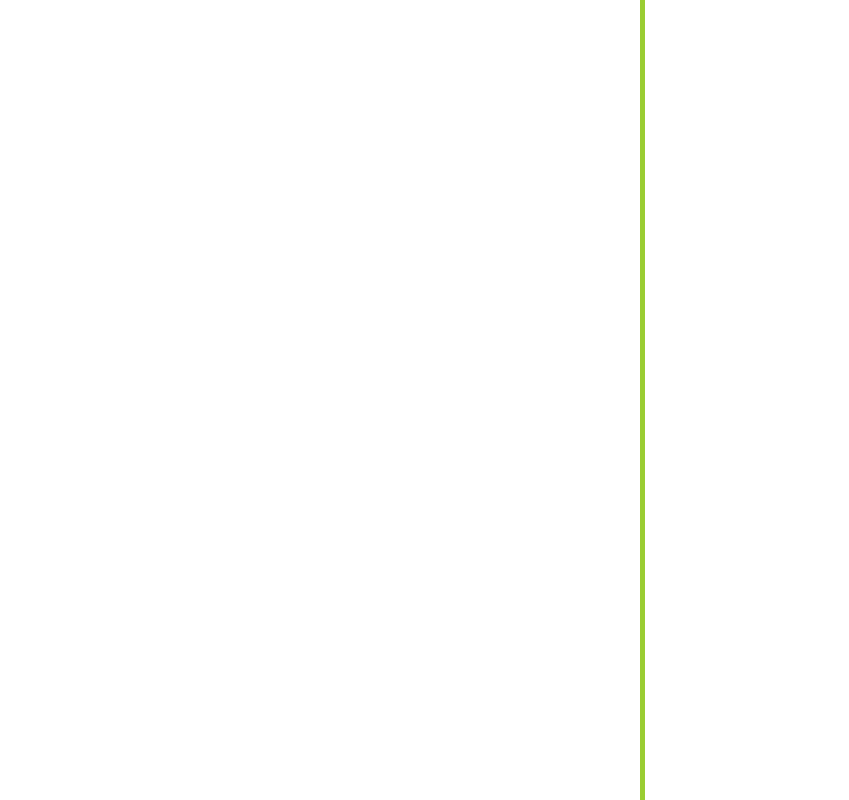
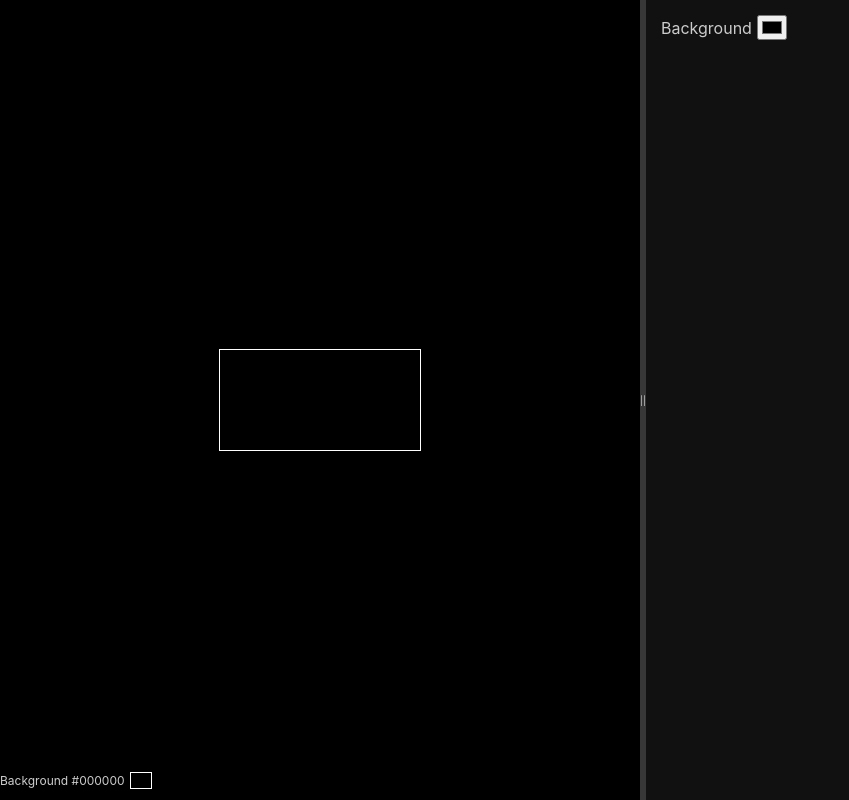
Before and after one commit to selva-thayalan/two-d-editor, a React (Create React App) app: page / in a window 1280 px wide. Shown: the whole page, without its empty margins (0-849 px from the left). Built offline with nearby package versions, Linux system fonts and the light colour scheme.

Commit message:
Implemented canvas bg color editing option along with an rect canvas.

```diff
--- a/src/App.css
+++ b/src/App.css
@@ -1,19 +1,61 @@
+:root{
+    --primary-bg-color: #111111;
+    --secondary-bg-color: #000000;
+    --secondary-asset-color: #FFFFFF;
+    --primary-text-color: #CCCCCC;
+}
+
 .app{
     width: 100vw;
     height: 100vh;
+    color: var(--primary-text-color);
+    user-select: none;
+}
+
+.left-view-port{
+    height: 100vh;
+    width: 100vw;
+    position: absolute;
+    left: 50%;
+    top: 50%;
+    transform: translate(-50%, -50%);
 }
 
 .left-panel{
-
+    position: relative;
+    overflow: hidden;
+    background-color: var(--secondary-bg-color);
 }
 
 .resize-handle{
     height: 100%;
-    width: 5px;
-    background-color: yellowgreen;
+    width: 6px;
+    font-size: 9px;
+    background-color: #373737;
     cursor: col-resize;
 }
 
 .right-panel{
     flex: 1 1 0%;
+    background-color: var(--primary-bg-color);
 }
+
+canvas{
+    border: 1px solid var(--secondary-asset-color);
+}
+
+.element-details{
+    font-size: 12px;
+    bottom: 0;
+}
+
+.selected-bg{
+    border: 1px solid var(--secondary-asset-color);
+    height: 15px;
+    width: 20px;
+}
+
+.color-picker{
+    width: 30px;
+    height: 25px;
+}
--- a/src/App.js
+++ b/src/App.js
@@ -6,6 +6,7 @@ function App() {
   const isMouseDown = useRef(false);//To save the current state of the mouse down to prevent the mouse move function updating the width of the left panel.
 
   const [leftPanelWidth, setLeftPanelWidth] = useState("50%");//To update the width of the left panel div when resize with the handler.
+  const [canvasBG, setCanvasBG] = useState("#000000");
 
   const onMouseDownHandler = function () {//We need to set the isMouseDown flag true to mouse move handler update the left panel width.
     isMouseDown.current = true;
@@ -24,13 +25,27 @@ function App() {
   return (
     <div className="app flex" onMouseMove={onMouseMoveHandler} onMouseUp={onMouseUpHandler}>
       <div className="left-panel" style={{width: leftPanelWidth}}>
-
+        <div className="left-view-port flex flex-cntr">
+          <canvas width="200" height="100" style={{backgroundColor: canvasBG}}>
+          </canvas>
+        </div>
+        <div className="element-details absolute">
+          <span>
+            <p className="inline_block v_align_m">Background {canvasBG}</p>
+            <div className="inline_block v_align_m selected-bg m_l_5" style={{backgroundColor: canvasBG}}></div>
+          </span>
+        </div>
       </div>
 
-      <div className="resize-handle" onMouseDown={onMouseDownHandler}></div>
+      <div className="resize-handle flex flex-cntr" onMouseDown={onMouseDownHandler}>||</div>
 
       <div className="right-panel">
-
+        <div className="style-edit-cont  p_10">
+          <div className="style-option-cont m_5">
+            <label htmlFor="bg-clr-picker">Background</label>
+            <input id="bg-clr-picker" className="color-picker m_l_5" type="color" onChange={(e) => setCanvasBG(e.target.value)}></input>
+          </div>
+        </div>
       </div>
     </div>
   );
--- a/src/Common.css
+++ b/src/Common.css
@@ -1,3 +1,32 @@
 .flex{
     display: flex;
 }
+
+.flex-cntr{
+    align-items: center;
+    justify-content: center;
+}
+
+.absolute{
+    position: absolute;
+}
+
+.inline_block{
+    display: inline-block;
+}
+
+.v_align_m{
+    vertical-align: middle;
+}
+
+.m_l_5{
+    margin-left: 5px;
+}
+
+.m_5{
+    margin: 5px;
+}
+
+.p_10{
+    padding: 10px;
+}
```
